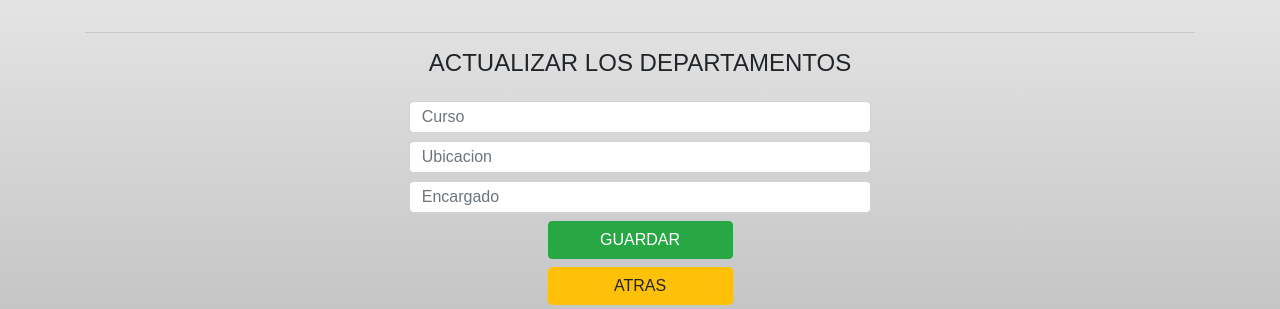
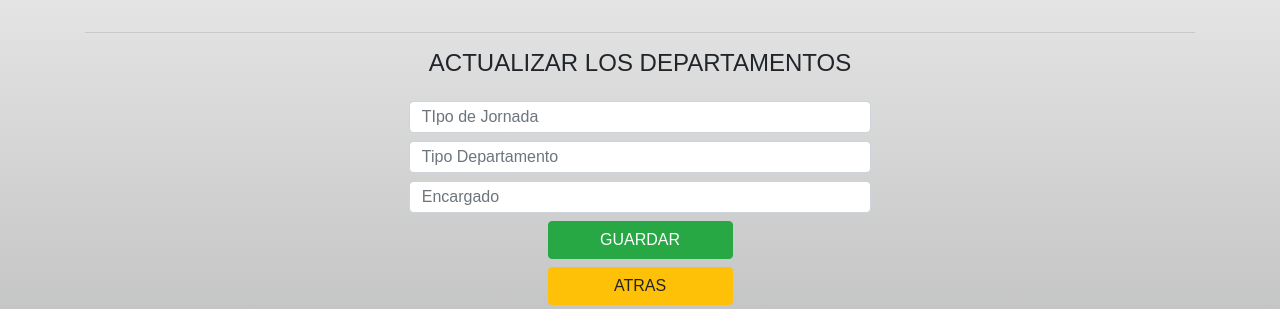
Before and after one commit to franxxdmsk132/Inventario_UEZEP, a Spring app: template src/main/resources/templates/departamentos/actualizar-departamentos.html in a window 1280 px wide. Shown: the part 272-581 px from the top of the page. Run offline with Thymeleaf, Linux system fonts and the light colour scheme; the template is opened without the code that fills it: most values are stand-ins (such as "Sample title", 1, 10 or a date in 2020); data that the repository does not hold is empty; some of the project's set-up classes (security, data sources, template engines, error pages and the like) are left out, and stand-ins take their place.

Commit message:
error en el listado de departamentos--- sale que es un error en la lista

```diff
--- a/src/main/resources/templates/departamentos/actualizar-departamentos.html
+++ b/src/main/resources/templates/departamentos/actualizar-departamentos.html
@@ -86,15 +86,15 @@
     <form action="#" th:action="@{/departamentos/update}"
           th:object="${departamentos}" method="POST"  class="d-flex flex-column align-items-center">
         <!-- Add hidden form field to handle update -->
-        <input type="hidden" th:field="*{id_departamento}" class="form-control mb-2 col-5"  placeholder="ID Articulo"/>
-        <input type="text" th:field="*{tipo_jornada}" class="form-control mb-2 col-5"  placeholder="Curso"  required/>
-        <input type="text" th:field="*{tipo_departamento}" class="form-control mb-2 col-5"  placeholder="Ubicacion" required>
-        <input type="text" th:field="*{encargado}" class="form-control mb-2 col-5"  placeholder="Encargado" required >
+        <input type="hidden" th:field="*{id_departamento}" class="form-control mb-2 col-5"  placeholder="ID Departamento"/>
+        <input type="text" th:field="*{tipo_jornada}" class="form-control mb-2 col-5"  placeholder="TIpo de Jornada"  required/>
+        <input type="text" th:field="*{tipo_departamento}" class="form-control mb-2 col-5"  placeholder="Tipo Departamento" required>
+        <input type="text" th:field="*{encargado_departamento}" class="form-control mb-2 col-5"  placeholder="Encargado" required >
 
 
         <button type="submit" class="btn btn-success mb-2 col-2">GUARDAR</button>
     </form>
-    <a th:href="@{/aulas/lista}" class="btn btn-warning mb-2 col-2">ATRAS
+    <a th:href="@{/departamentos/lista}" class="btn btn-warning mb-2 col-2">ATRAS
     </a>
 </div>
 </body>
```
